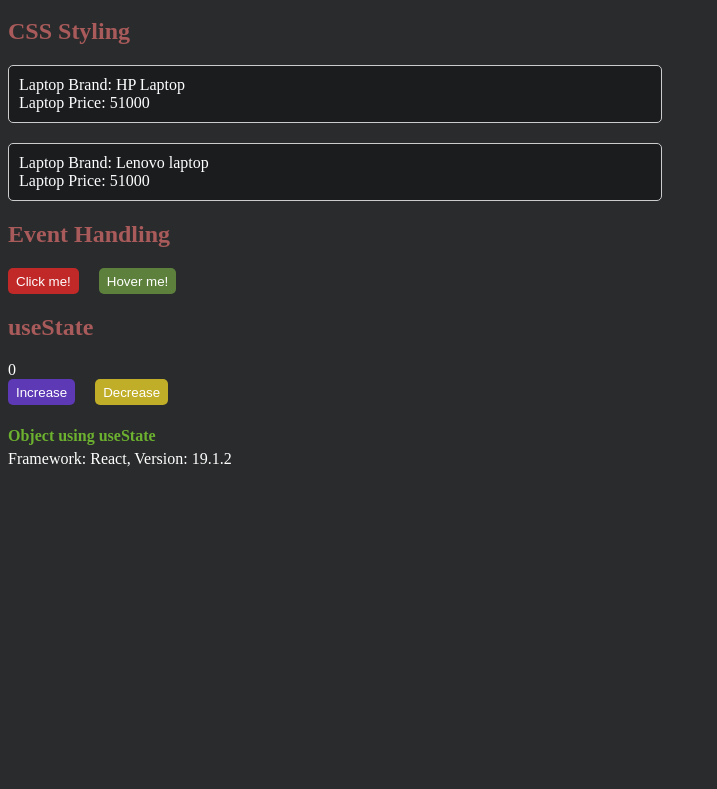
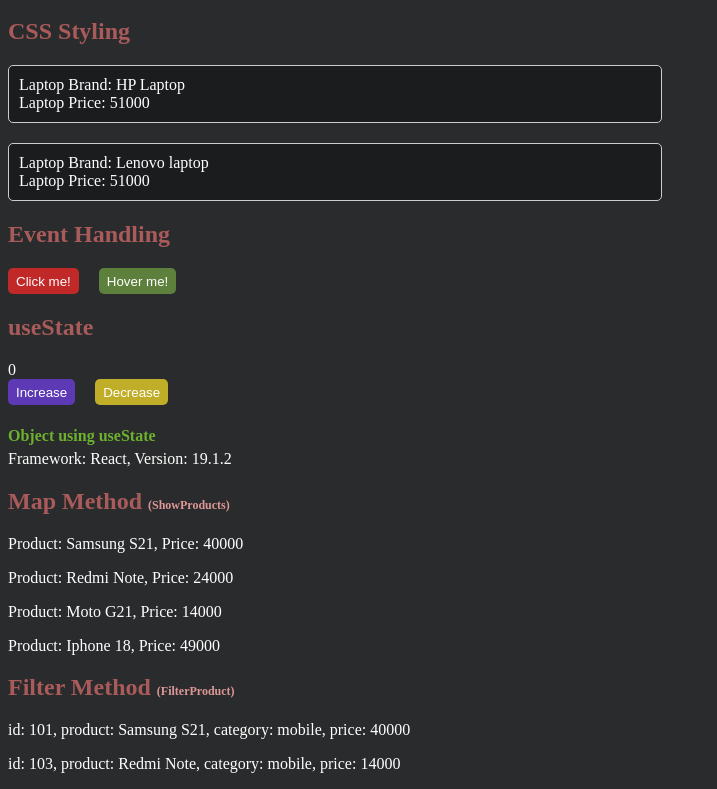
Before and after one commit to priyanshishah20/React_App, a React (Vite) app: page / in a window 1280 px wide. Shown: the part 1037-1826 px from the top of the page, without its empty margins (0-717 px from the left). Before the commit the page ends 1513 px from the top, so only its background shows below. Built offline with nearby package versions, Linux system fonts and the light colour scheme.

Commit message:
map and filter method

```diff
--- a/src/App.jsx
+++ b/src/App.jsx
@@ -5,6 +5,8 @@
 import Laptop from './components/Laptop'
 import Events from './components/Events'
 import Counter from './components/Counter'
+import ShowProduct from './components/ShowProduct'
+import FilterProduct from './components/FilterProduct'
 
 const App = () => {
 
@@ -41,6 +43,12 @@
 
       {/* UseState */}
       <Counter />
+
+      {/* Map */}
+      <ShowProduct/>
+
+      {/* Filter */}
+      <FilterProduct/>
     </>
   )
 }
--- /dev/null
+++ b/src/components/FilterProduct.jsx
@@ -0,0 +1,25 @@
+import React from 'react'
+
+const FilterProduct = () => {
+    let products = [
+        {id:'101', productName:'Samsung S21', category:'mobile', price:'40000'},
+        {id:'102', productName:'Lenovo', category:'laptop', price:'124000'},
+        {id:'103', productName:'Redmi Note', category:'mobile', price:'14000'},
+        {id:'104', productName:'HP', category:'laptop', price:'79000'},
+        {id:'105', productName:'Sony Camera', category:'camera', price:'179000'},
+    ];
+
+    const filteredData = products.filter((data)=> data.category == 'mobile');
+    console.log(filteredData);
+  return (
+    <>
+    <h2>Filter Method <span>(FilterProduct)</span></h2>
+
+    {filteredData.map((data) => <div key={data.id}>
+        <p>id: {data.id}, product: {data.productName}, category: {data.category}, price: {data.price}</p>
+    </div>)}
+    </>
+  )
+}
+
+export default FilterProduct
--- /dev/null
+++ b/src/components/ShowProduct.jsx
@@ -0,0 +1,23 @@
+import React from 'react'
+
+const ShowProduct = () => {
+
+    let product = [
+        {id:'101', productName:'Samsung S21', price:'40000'},
+        {id:'102', productName:'Redmi Note', price:'24000'},
+        {id:'103', productName:'Moto G21', price:'14000'},
+        {id:'104', productName:'Iphone 18', price:'49000'},
+    ];
+
+  return (
+    <>
+    <h2>Map Method <span>(ShowProducts)</span></h2>
+
+    {product.map((data) => <div key={data.id}>
+        <p>Product: {data.productName}, Price: {data.price}</p>
+    </div>)}
+    </>
+  )
+}
+
+export default ShowProduct
--- a/src/index.css
+++ b/src/index.css
@@ -11,6 +11,11 @@
 }
 h4{
   color: #6cb12f;
+}
+
+h2 span{
+  font-size: 12px;
+  color: #dd9797;
 }
 
 .comp, small {
```
